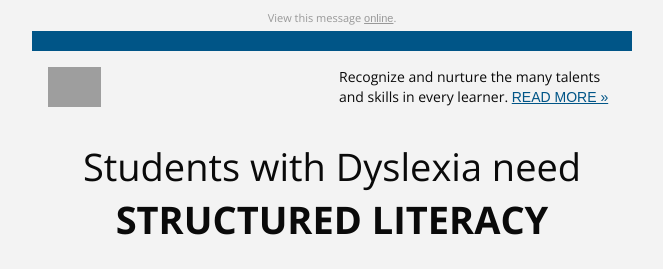
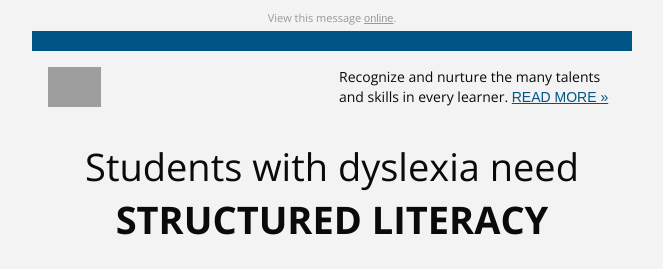
Before and after one commit to scottbickell/vsl-co-dyslexia, a plain HTML site: page index.html in a window 1280 px wide. Shown: the top 269 px of the page, without its empty margins (308-971 px from the left). Drawn offline with nearby package versions, Linux system fonts and the light colour scheme; grey boxes are pictures that could not be loaded.

Commit message:
Add copy changes

```diff
--- a/index.html
+++ b/index.html
@@ -243,7 +243,7 @@
                                                                 style="Margin:0;color:#0a0a0a;font-family:sans-serif;font-size:16px;font-weight:400;line-height:1.4;margin:0;padding:0;text-align:left">
                                                                 <h1
                                                                     style="Margin:0;Margin-bottom:10px;color:inherit;font-family:sans-serif;font-size:38px;font-weight:400;line-height:1.4;margin:0;margin-bottom:10px;padding:0;text-align:center;word-wrap:normal">
-                                                                    Students with Dyslexia need<br
+                                                                    Students with dyslexia need<br
                                                                         class="hide-hardbreak"><strong>STRUCTURED
                                                                         LITERACY</strong></h1>
                                                             </th>
```
